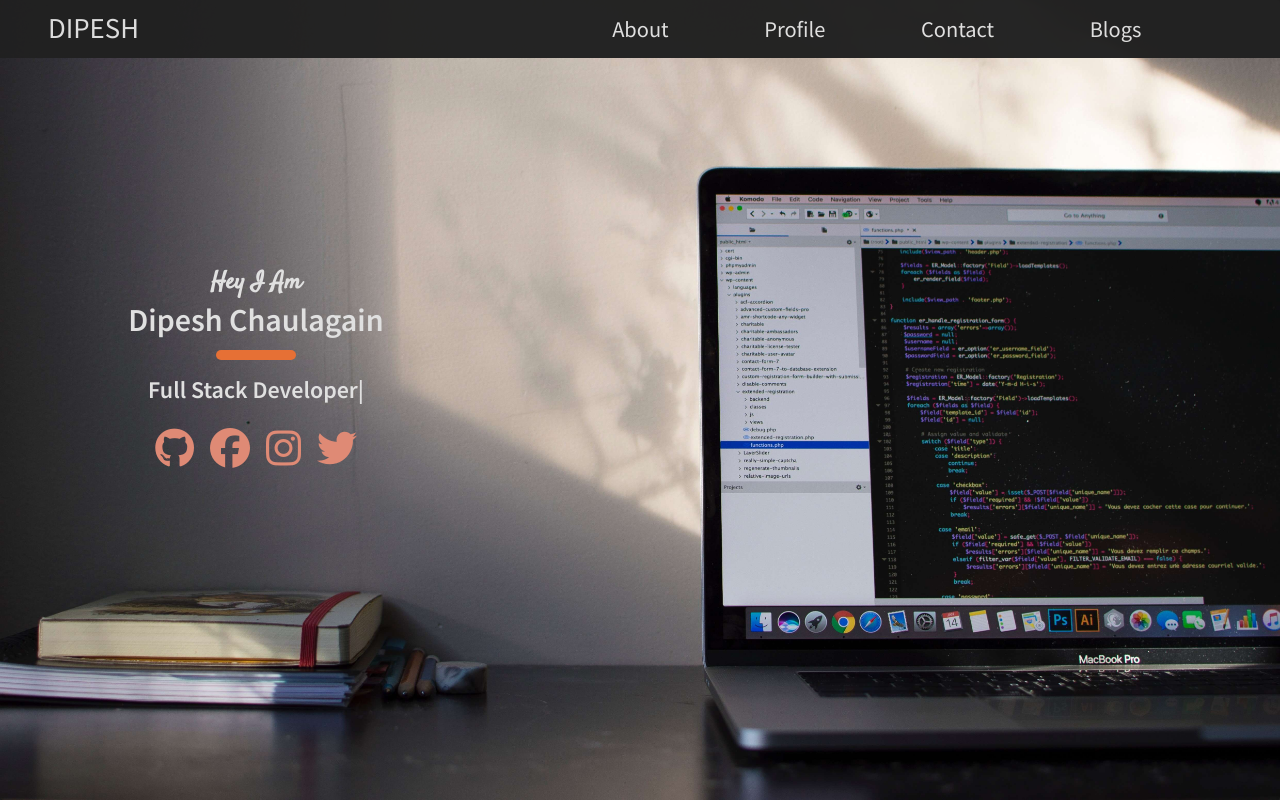
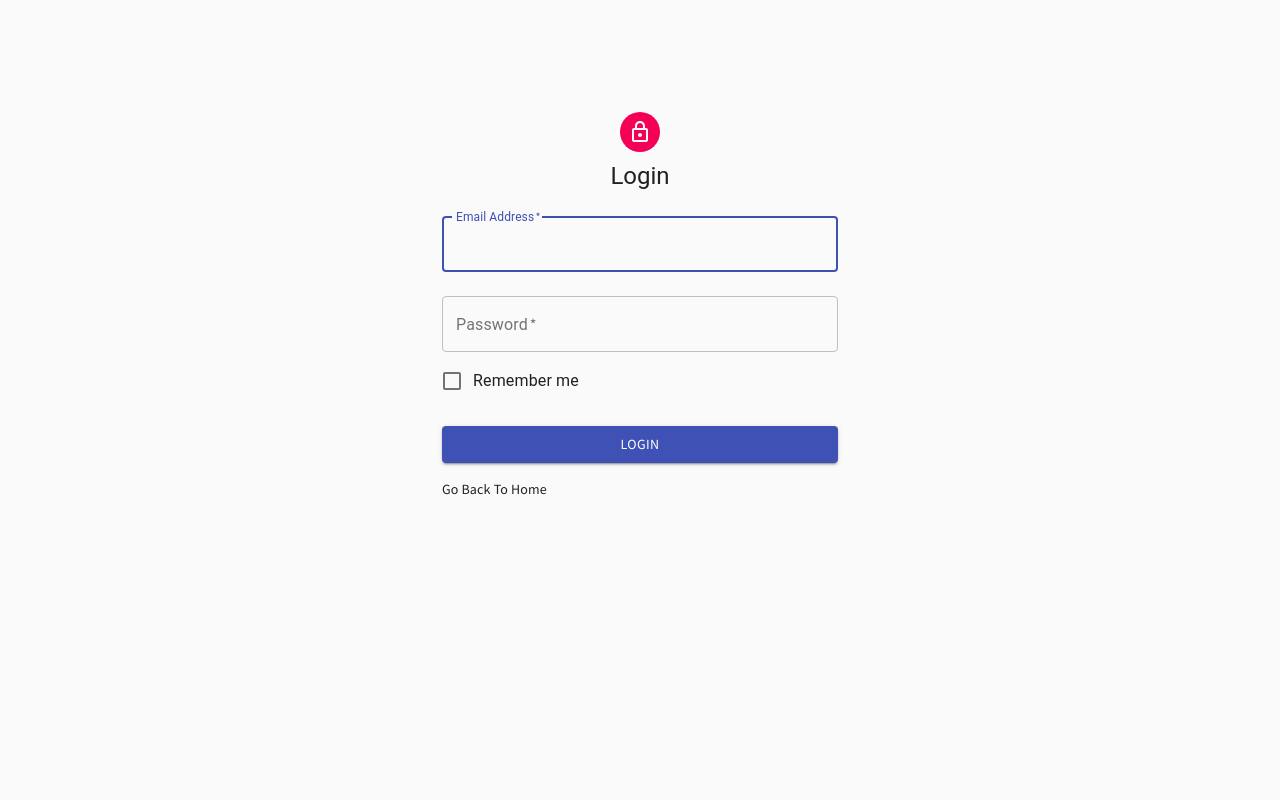
Before and after one commit to DipesAtcodeict/my_portfolio_website, a React (Create React App) app: page /admin in a window 1280 px wide. Shown: the top 800 px of the page. Built offline with nearby package versions, Linux system fonts and the light colour scheme.

Commit message:
wysiwyg editor added

```diff
--- /dev/null
+++ b/src/components/Admin/Editor/constants.js
@@ -0,0 +1,52 @@
+import Header from '@editorjs/header';
+import Embed from '@editorjs/embed';
+import Table from '@editorjs/table';
+import List from '@editorjs/list';
+import Warning from '@editorjs/warning';
+import Code from '@editorjs/code';
+import Marker from '@editorjs/marker';
+import Image from '@editorjs/image';
+import axios from 'axios';
+import LinkTool from '@editorjs/link';
+import Quote from '@editorjs/quote';
+import CheckList from '@editorjs/checklist';
+import Delimiter from '@editorjs/delimiter';
+import InlineCode from '@editorjs/inline-code';
+
+export const EDITOR_JS_TOOLS = {
+  header: Header,
+  embed: Embed,
+  table: Table,
+  marker: Marker,
+  list: List,
+  warning: Warning,
+  code: Code,
+  image: {
+    class: Image,
+    config: {
+      uploader: {
+        uploadByFile(file) {
+          let data = new FormData();
+          data.append('files', file, file.fileName);
+          console.log(data);
+          return axios
+            .post('http://localhost:1337/upload', data)
+            .then((res) => {
+              return {
+                success: 1,
+                file: {
+                  url: `http://localhost:1337${res.data[0].url}`,
+                },
+              };
+            })
+            .catch((err) => console.log(err.message));
+        },
+      },
+    },
+  },
+  linkTool: LinkTool,
+  quote: Quote,
+  checklist: CheckList,
+  delimiter: Delimiter,
+  inlineCode: InlineCode,
+};
--- /dev/null
+++ b/src/components/Admin/Editor/index.js
@@ -0,0 +1,22 @@
+import React, { useRef } from 'react';
+
+import EditorJs from 'react-editor-js';
+import { EDITOR_JS_TOOLS } from './constants';
+
+const Editor = () => {
+  const editorRef = useRef();
+
+  const handleSubmit = async () => {
+    const value = await editorRef.current.instance.save();
+    console.log(value.blocks);
+  };
+
+  return (
+    <>
+      <EditorJs tools={EDITOR_JS_TOOLS} ref={editorRef} />
+      <button onClick={handleSubmit}>Submit</button>
+    </>
+  );
+};
+
+export default Editor;
--- /dev/null
+++ b/src/components/Admin/createPost.js
@@ -0,0 +1,24 @@
+import React from 'react';
+import Editor from './Editor';
+import { makeStyles } from '@material-ui/core';
+
+const useStyles = makeStyles({
+  editor: {
+    backgroundColor: 'white',
+    minHeight: '100vh',
+  },
+  edit: {
+    backgroundColor: 'grey',
+  },
+});
+
+const CreatePost = () => {
+  const classes = useStyles();
+  return (
+    <div className={classes.editor}>
+      <Editor />
+    </div>
+  );
+};
+
+export default CreatePost;
--- /dev/null
+++ b/src/components/Admin/dashboard.js
@@ -0,0 +1,36 @@
+import React from 'react';
+import { grey } from '@material-ui/core/colors';
+import { makeStyles, Button } from '@material-ui/core';
+
+const useStyles = makeStyles({
+  dashboard: {
+    color: grey[300],
+    margin: '2rem',
+    display: 'flex',
+    justifyContent: 'space-between',
+  },
+  create: {
+    alignSelf: 'center',
+  },
+});
+
+const Dashboard = ({ history }) => {
+  const classes = useStyles();
+
+  return (
+    <div className={classes.dashboard}>
+      <h1>Welcome Admin</h1>
+      <div className={classes.create}>
+        <Button
+          variant='contained'
+          color='primary'
+          onClick={() => history.push('/admin/createPost')}
+        >
+          Create New Blog
+        </Button>
+      </div>
+    </div>
+  );
+};
+
+export default Dashboard;
--- /dev/null
+++ b/src/components/Admin/index.js
@@ -0,0 +1,20 @@
+import React from 'react';
+import { Route, Switch } from 'react-router-dom';
+import Login from './login';
+import Dasboard from './dashboard';
+import CreatePost from './createPost';
+
+const NotFound = () => <h1>Not Found</h1>;
+
+const Admin = ({ match }) => {
+  return (
+    <Switch>
+      <Route exact path={match.url} component={Login} />
+      <Route path={`${match.url}/dashboard`} component={Dasboard} />
+      <Route path={`${match.url}/createPost`} component={CreatePost} />
+      <Route component={NotFound} />
+    </Switch>
+  );
+};
+
+export default Admin;
--- /dev/null
+++ b/src/components/Admin/login.js
@@ -0,0 +1,107 @@
+import React, { useState } from 'react';
+import Avatar from '@material-ui/core/Avatar';
+import Button from '@material-ui/core/Button';
+import CssBaseline from '@material-ui/core/CssBaseline';
+import TextField from '@material-ui/core/TextField';
+import FormControlLabel from '@material-ui/core/FormControlLabel';
+import Checkbox from '@material-ui/core/Checkbox';
+import Grid from '@material-ui/core/Grid';
+import LockOutlinedIcon from '@material-ui/icons/LockOutlined';
+import Typography from '@material-ui/core/Typography';
+import { makeStyles } from '@material-ui/core/styles';
+import Container from '@material-ui/core/Container';
+import { Link as PageLink } from 'react-router-dom';
+
+const useStyles = makeStyles((theme) => ({
+  paper: {
+    marginTop: theme.spacing(13),
+    display: 'flex',
+    flexDirection: 'column',
+    alignItems: 'center',
+  },
+  avatar: {
+    margin: theme.spacing(1),
+    backgroundColor: theme.palette.secondary.main,
+  },
+  form: {
+    width: '100%', // Fix IE 11 issue.
+    marginTop: theme.spacing(1),
+  },
+  submit: {
+    margin: theme.spacing(3, 0, 2),
+  },
+}));
+
+const LogIn = ({ history }) => {
+  const classes = useStyles();
+  const [email, setEmail] = useState('');
+  const [password, setPassword] = useState('');
+
+  const handleLogin = (e) => {
+    e.preventDefault();
+    history.push('/admin/dashboard');
+  };
+
+  return (
+    <Container component='main' maxWidth='xs'>
+      <CssBaseline />
+      <div className={classes.paper}>
+        <Avatar className={classes.avatar}>
+          <LockOutlinedIcon />
+        </Avatar>
+        <Typography component='h1' variant='h5'>
+          Login
+        </Typography>
+        <form className={classes.form} noValidate>
+          <TextField
+            variant='outlined'
+            margin='normal'
+            required
+            fullWidth
+            id='email'
+            label='Email Address'
+            name='email'
+            autoComplete='email'
+            autoFocus
+            onChange={(e) => setEmail(e.target.value)}
+            value={email}
+          />
+          <TextField
+            variant='outlined'
+            margin='normal'
+            required
+            fullWidth
+            name='password'
+            label='Password'
+            type='password'
+            id='password'
+            autoComplete='current-password'
+            onChange={(e) => setPassword(e.target.value)}
+            value={password}
+          />
+          <FormControlLabel
+            control={<Checkbox value='remember' color='primary' />}
+            label='Remember me'
+          />
+          <Button
+            type='submit'
+            fullWidth
+            variant='contained'
+            color='primary'
+            className={classes.submit}
+            onClick={handleLogin}
+          >
+            Login
+          </Button>
+          <Grid container>
+            <Grid item xs>
+              <PageLink to='/'>Go Back To Home</PageLink>
+            </Grid>
+          </Grid>
+        </form>
+      </div>
+    </Container>
+  );
+};
+
+export default LogIn;
--- a/src/index.js
+++ b/src/index.js
@@ -1,12 +1,22 @@
 import React from 'react';
 import ReactDOM from 'react-dom';
-import './index.css';
+import { Route, BrowserRouter as Router, Switch } from 'react-router-dom';
 import Root from './Root';
 import App from './App';
+import Admin from './components/Admin';
+import './index.css';
+
+const NotFound = () => <h1>Not Found</h1>;
 
 ReactDOM.render(
   <Root>
-    <App />
+    <Router>
+      <Switch>
+        <Route exact path='/' component={App} />
+        <Route path='/admin' component={Admin} />
+        <Route component={NotFound} />
+      </Switch>
+    </Router>
   </Root>,
   document.getElementById('root')
 );
```
Also changed, not shown: package.json (+20 -0 lines), 2 other files (tests, documents, lock files or other folders).
